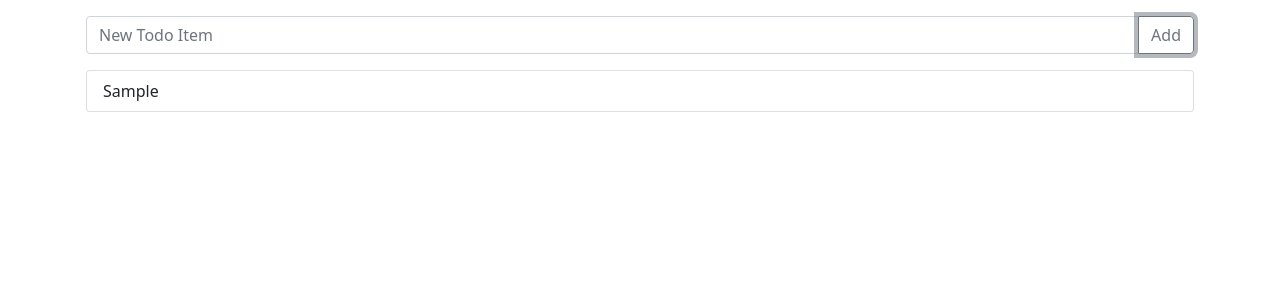
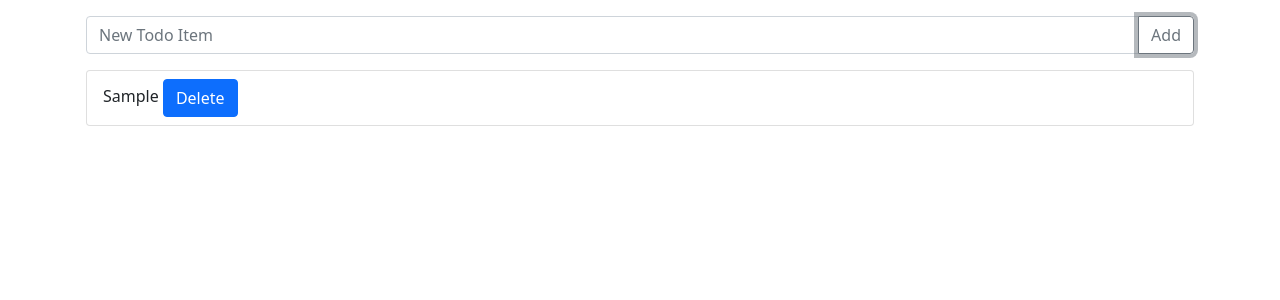
Before and after one commit to romanlryji/agile-react, a React (Create React App) app: page / in a window 1280 px wide. Both pictures are taken after typing "Sample" into the empty fields and a click on the button "Add". Shown: the top 300 px of the page. Built offline with nearby package versions, Linux system fonts and the light colour scheme.

Commit message:
delete TodoItem

```diff
--- a/src/components/TodoContainer.js
+++ b/src/components/TodoContainer.js
@@ -28,6 +28,14 @@ const TodoContainer = () => {
     setTodos([...todos, newTodo])
   }
 
+  const delTodoItem = id => {
+    setTodos([
+      ...todos.filter(todo => {
+        return todo.id !== id
+      })
+    ])
+  }
+
   function getInitialTodos() {
     const temp = localStorage.getItem("todos")
     const loadedTodos = JSON.parse(temp)
@@ -41,8 +49,10 @@ const TodoContainer = () => {
 
   return (
     <div>
-      <InputTodo addTodoFunc = {addTodoItem} />
-      <TodoItems todos={todos} />
+      <InputTodo addTodoFunc={addTodoItem} />
+      <TodoItems
+        todos={todos}
+        deleteTodoFunc={delTodoItem} />
     </div>
   )
 }
--- a/src/components/TodoItem.js
+++ b/src/components/TodoItem.js
@@ -1,8 +1,11 @@
+// import InputGroup from 'react-bootstrap/InputGroup'
+import Button from 'react-bootstrap/Button'
+
 const TodoItem = props => {
   const { completed, id, title } = props.todo
 
   return (
-    <div>{title}</div>
+    <div>{title} <Button onClick={() => { props.deleteTodoFunc(id) }}>Delete</Button></div>
   )
 }
 
--- a/src/components/TodoItems.js
+++ b/src/components/TodoItems.js
@@ -15,7 +15,7 @@ const TodoItems = props => {
             key={todo.id}
             todo={todo}
             handleChangeProps={props.handleChangeProps}
-            deleteTodoProps={props.deleteTodoProps}
+            deleteTodoFunc={props.deleteTodoFunc}
             setUpdate={props.setUpdate}
           /></ListGroup.Item>
         ))
```
